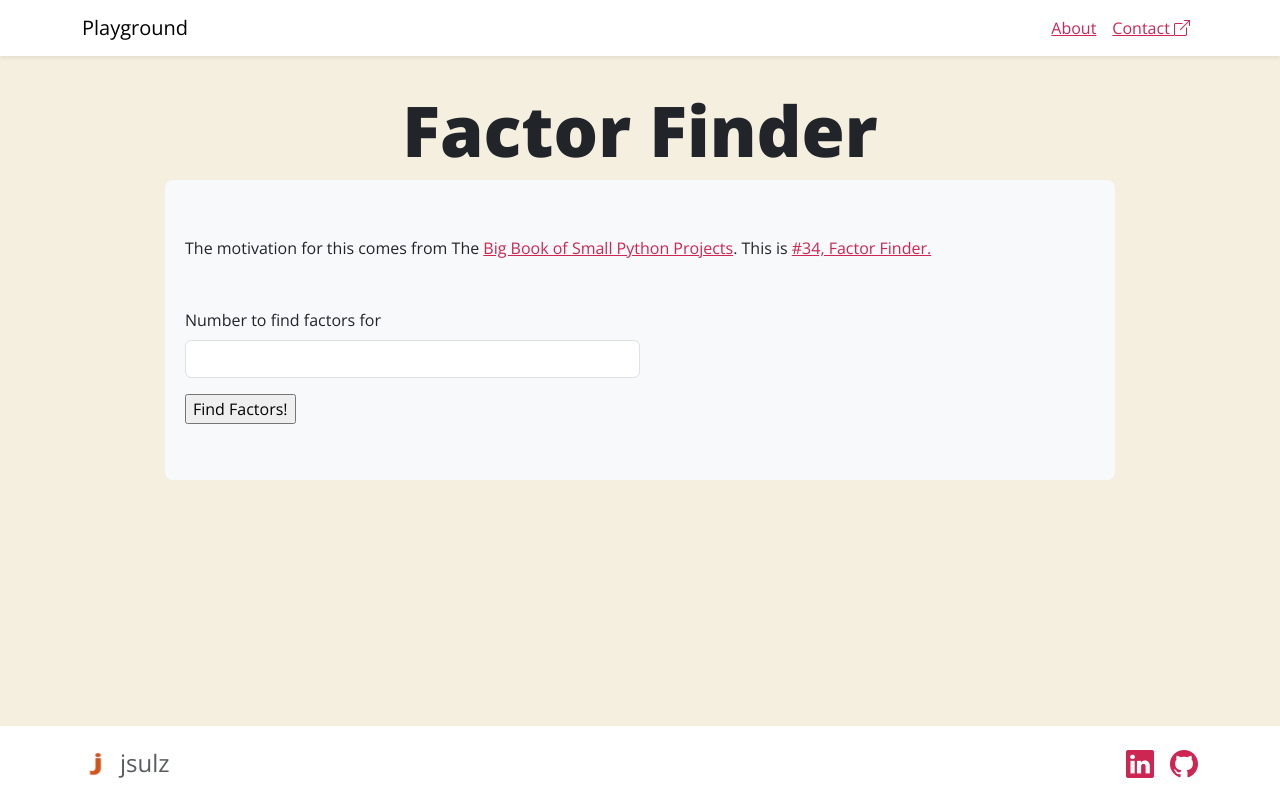
After one commit to jsulz/playground, a Flask app: page /factor-finder in a window 1280 px wide. The commit adds this page. Run offline with Flask 3, Linux system fonts and the light colour scheme.

Commit message:
factor finder done

```diff
--- a/playground/app.py
+++ b/playground/app.py
@@ -1,6 +1,7 @@
 from flask import Flask
 from . import playground
 from . import birthday_paradox
+from . import factor_finder
 
 
 def create_app(test_config=None):
@@ -9,5 +10,6 @@ def create_app(test_config=None):
 
     app.register_blueprint(playground.play)
     app.register_blueprint(birthday_paradox.bp)
+    app.register_blueprint(factor_finder.ff)
 
     return app
--- /dev/null
+++ b/playground/factor_finder.py
@@ -0,0 +1,41 @@
+import math
+import base64
+from io import BytesIO
+from flask import Blueprint, request, render_template
+from matplotlib.figure import Figure
+
+ff = Blueprint("factor_finder", __name__, template_folder="templates")
+
+
+@ff.route("/factor-finder", methods=["GET", "POST"])
+def factor_finder():
+    if request.method == "POST":
+        results = {}
+        results["error"] = False
+        number = None
+        try:
+            number = int(request.form["factor"])
+        except ValueError:
+            results["error"] = True
+            render_template("bbospp/factorfinder.html.jinja", results=results)
+
+        factors = []
+        for i in range(1, int(math.sqrt(number)) + 1):
+            if number % i == 0:
+                factors.append(i)
+                factors.append(number // i)
+
+        factors = sorted(factors)
+
+        prime = True if len(factors) == 2 else False
+
+        factors_str = [str(i) for i in factors]
+
+        results["factors"] = ", ".join(factors_str)
+        results["total_factors"] = len(factors)
+        results["number"] = number
+        results["prime"] = prime
+
+        return render_template("bbospp/factorfinder.html.jinja", results=results)
+
+    return render_template("bbospp/factorfinder.html.jinja")
--- /dev/null
+++ b/playground/static/js/utils.js
@@ -0,0 +1,35 @@
+(() => {
+    'use strict'
+
+    function sleep(ms) {
+        return new Promise(resolve => setTimeout(resolve, ms));
+    }
+
+    const toastTrigger = document.getElementById('copy-select-all')
+    const toastLive = document.getElementById('liveToast')
+
+    if (toastTrigger) {
+        const toastBootstrap = bootstrap.Toast.getOrCreateInstance(toastLive)
+        toastTrigger.addEventListener('click', async () => {
+            toastBootstrap.show()
+            await sleep(3000);
+            toastBootstrap.hide()
+        })
+    }
+
+    const selectAllButton = document.getElementById('copy-select-all')
+    if (selectAllButton) {
+        selectAllButton.addEventListener('click', async () => {
+            try {
+                const element = document.querySelector(".user-select-all");
+                await navigator.clipboard.writeText(element.textContent);
+            } catch (error) {
+                console.error("Failed to copy to clipboard:", error);
+            }
+
+        })
+    }
+
+
+  console.log('hello world')
+})()
--- /dev/null
+++ b/playground/templates/bbospp/factorfinder.html.jinja
@@ -0,0 +1,54 @@
+{% extends "base.html.jinja" %}
+
+{% block title%}| Factor Finder {% endblock %}
+{% block header%}Factor Finder{% endblock %}
+
+{% block content%}
+<div class="row justify-content-center">
+    <div class="p-2 mb-4 bg-body-tertiary rounded-3 col-10">
+        <div class="container-fluid py-5">
+            <div class="col-md-12">
+                <p>The motivation for this comes from The <a
+                        href="https://nostarch.com/big-book-small-python-projects">Big Book of Small Python
+                        Projects</a>. This is <a href="https://inventwithpython.com/bigbookpython/project2.html">#34,
+                        Factor Finder.</a></p>
+                <div class="row mt-5">
+                    <form action="/factor-finder" method="POST">
+                        <div class="mb-3 col-md-6">
+                            <label for="factor" class="form-label">Number to find factors for</label>
+                            <input type="number" class="form-control" name="factor" id="factor">
+                        </div>
+                        <input type="submit" value="Find Factors!">
+                    </form>
+                </div>
+                {% if results %}
+                <div class="mb-5 mt-5">
+                    {% if results.error %}
+                    <p>Sorry, the value you entered <mark>was not a number</mark>! Please try again.</p>
+                    {% else %}
+                    <p><mark>{{ results.number }}</mark> has <mark>{{ results.total_factors }}</mark> factors. They are:
+                    </p>
+                    <p class="user-select-all">{{ results.factors }}</p>
+                    <button type="button" id="copy-select-all" class="btn btn-primary">Click to copy the
+                        factors!</button>
+                    <div class="toast-container position-fixed bottom-0 end-0 p-5">
+                        <div class="toast align-items-center" id="liveToast" role="alert" aria-live="assertive"
+                            aria-atomic="true">
+                            <div class="d-flex">
+                                <div class="toast-body">
+                                    Copied!
+                                </div>
+                                <button type="button" class="btn-close me-2 m-auto" data-bs-dismiss="toast"
+                                    aria-label="Close"></button>
+                            </div>
+                        </div>
+                    </div>
+                    {% endif %}
+                </div>
+                {% endif %}
+            </div>
+        </div>
+    </div>
+</div>
+</div>
+{% endblock%}
--- a/playground/templates/pages/home.html.jinja
+++ b/playground/templates/pages/home.html.jinja
@@ -41,7 +41,7 @@ endblock %}
                     <h5 class="card-title">Factor Finder</h5>
                     <p class="card-text">Want to know all the factors of a given number? What about if the number is
                         prime? You bet you do.</p>
-                    <a href="#" class="mt-auto btn btn-primary">Find factors</a>
+                    <a href="/factor-finder" class="mt-auto btn btn-primary">Find factors</a>
                 </div>
             </div>
         </div>
--- a/playground/templates/partials/footer.html.jinja
+++ b/playground/templates/partials/footer.html.jinja
@@ -32,6 +32,7 @@
 <script src="https://cdn.jsdelivr.net/npm/bootstrap@5.3.2/dist/js/bootstrap.min.js"
     integrity="sha384-BBtl+eGJRgqQAUMxJ7pMwbEyER4l1g+O15P+16Ep7Q9Q+zqX6gSbd85u4mG4QzX+"
     crossorigin="anonymous"></script>
+<script src="/static/js/utils.js"></script>
 </body>
 
 </html>
```
